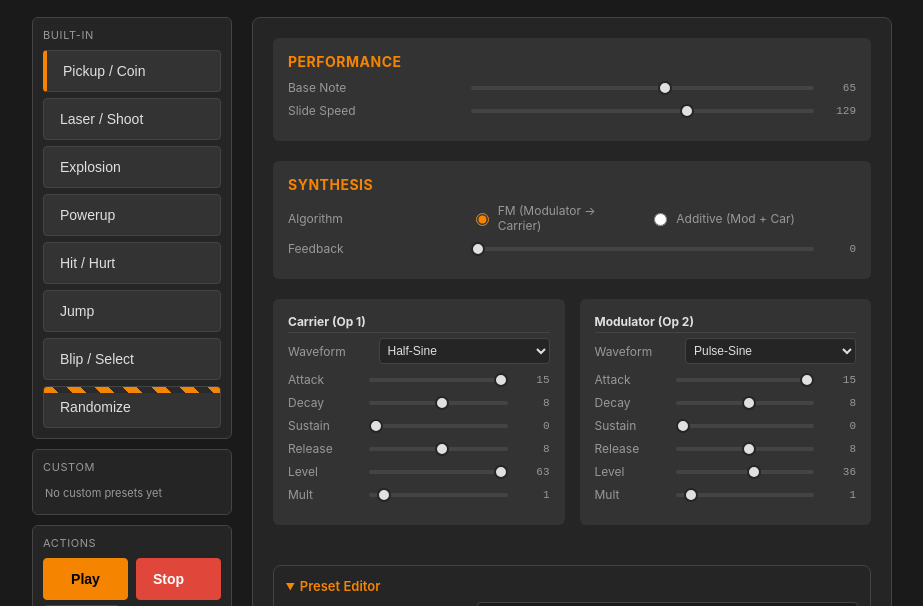
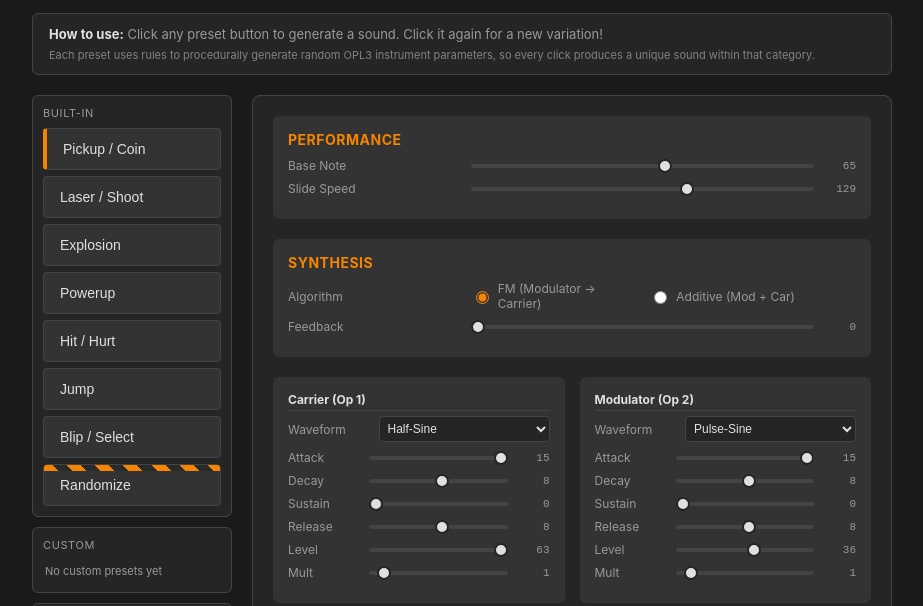
Before and after one commit to libadlmidi-js/libadlmidi-js, a website: page examples/oplsfxr.html in a window 1280 px wide. Shown: the part 176-782 px from the top of the page, without its empty margins (178-1101 px from the left). Drawn offline with Linux system fonts and the light colour scheme.

Commit message:
chore: oplsfxr instructions

```diff
--- a/examples/oplsfxr.html
+++ b/examples/oplsfxr.html
@@ -984,6 +984,16 @@
             </p>
         </div>
         <div id="status">Ready</div>
+    </div>
+
+    <div
+        style="margin-top: 16px; padding: 12px 16px; background: var(--bg-secondary); border: 1px solid var(--border); border-radius: 6px; font-size: 13px; color: var(--text-secondary);">
+        <strong style="color: var(--text-primary);">How to use:</strong> Click any preset button to generate a sound.
+        Click it again for a new variation!
+        <div style="margin-top: 6px; font-size: 11px; opacity: 0.8;">
+            Each preset uses rules to procedurally generate random OPL3 instrument parameters, so every click produces a
+            unique sound within that category.
+        </div>
     </div>
 
     <div id="canyonamiHint" class="canyonami-hint">
```
